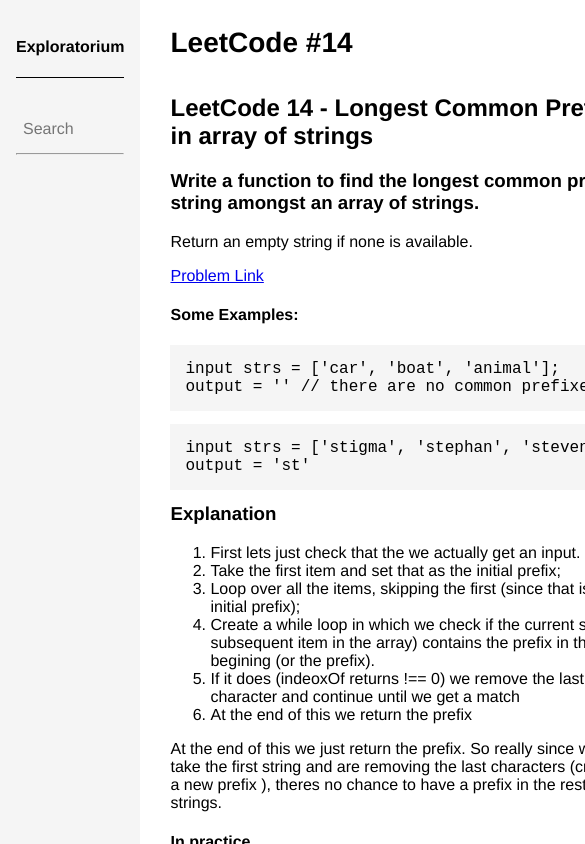
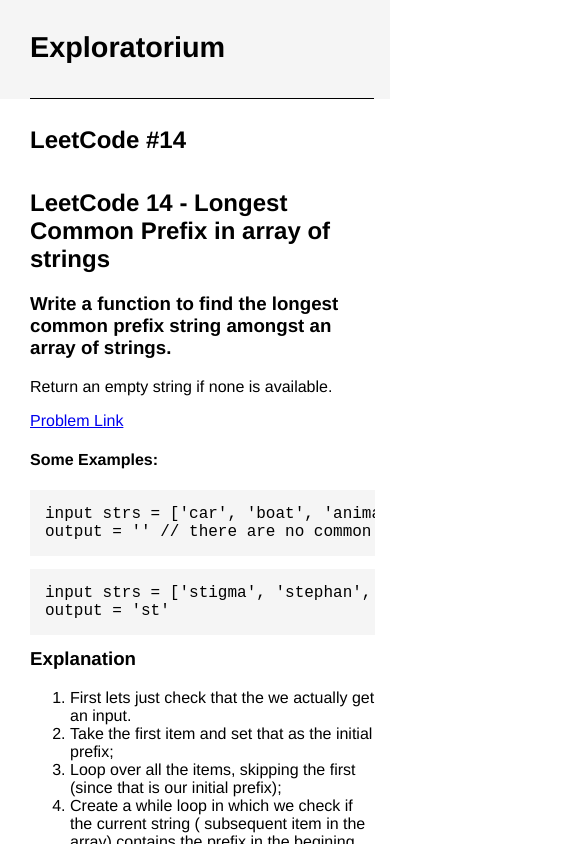
Before and after one commit to youthwar/youthwar.github.io, a Next.js app: page /articles/leetCode/14_longest_prefix in a window 390 px wide. Shown: the top 844 px of the page, 585 px wide, since content can reach past the window. Built offline with nearby package versions, Linux system fonts and the light colour scheme.

Commit message:
style updates (#10)

```diff
--- a/components/layout/primitives/blogGrid.jsx
+++ b/components/layout/primitives/blogGrid.jsx
@@ -2,5 +2,5 @@
 
 export const BlogGrid = styled.div({
   display: 'flex',
-  flexDirection: 'column'
+  flexDirection: 'column',
 });
--- a/components/layout/primitives/blogSection.jsx
+++ b/components/layout/primitives/blogSection.jsx
@@ -4,6 +4,7 @@
   background: 'white',
   width: '100%',
   display: 'flex',
+
   borderBottom: '1px solid #ccc',
   paddingBottom: '30px',
   marginBottom: '30px',
@@ -25,6 +26,9 @@
     'tr:nth-child(even)': {
       backgroundColor: '#f2f2f2'
     }
+  },
+  '@media (max-width: 1025px)': {
+    flexDirection: 'column'
   }
 
 });
--- a/components/layout/primitives/grid.jsx
+++ b/components/layout/primitives/grid.jsx
@@ -1,22 +1,18 @@
 import styled from 'styled-components';
-
-const media = {
-  xs: (styles) => `
-    @media only screen and (max-width: 480px) {
-      ${styles}
-    }
-  `
-};
 
 export const Grid = styled.div({
 
 });
 
 export const Row = styled.div({
-  display: 'flex'
+  display: 'flex',
+  '@media (max-width: 1025px)': {
+    flexDirection: 'column',
+  }
 });
 
 
 export const Col = styled.div({
   flex: (props) => props.size,
+
 });
--- a/components/layout/primitives/leftNav.jsx
+++ b/components/layout/primitives/leftNav.jsx
@@ -4,5 +4,10 @@
   background: 'whitesmoke',
   minHeight: '100vh',
   height: '100%',
-  padding: '2em 1em'
+  padding: '2em 1em',
+  '@media (max-width: 1025px)': {
+    height: 35,
+    minHeight: 35,
+    paddingLeft: 30
+  }
 });
--- a/components/layout/primitives/leftSection.jsx
+++ b/components/layout/primitives/leftSection.jsx
@@ -8,6 +8,9 @@
   },
 
   'pre': {
-    padding: '15px'
+    padding: '15px',
+    '@media (max-width: 1025px)': {
+      overflow: 'scroll'
+    }
   }
 });
--- a/components/layout/primitives/logo.jsx
+++ b/components/layout/primitives/logo.jsx
@@ -6,9 +6,11 @@
   color: '#000',
   textDecoration: 'none',
   borderBottom: '1px solid #000',
-  paddingBottom: '15px',
+  paddingBottom: '36px',
   marginBottom: '15px',
   width: '100%',
   display: 'block',
-
+  '@media (max-width: 1025px)': {
+    fontSize: '1.8em'
+  }
 });
--- a/components/layout/primitives/postList.jsx
+++ b/components/layout/primitives/postList.jsx
@@ -2,7 +2,7 @@
 
 export const PostList = styled.div({
   borderBottom: '1px solid #ccc',
-  padding: '20px',
+  padding: '30px',
   cursor: 'pointer',
   '&:hover': {
     background: 'whitesmoke'
--- a/components/layout/primitives/postTitle.jsx
+++ b/components/layout/primitives/postTitle.jsx
@@ -2,7 +2,7 @@
 
 export const PostTitle = styled.div({
   fontWeight: 800,
-  fontSize: '28px',
+  fontSize: '1.5em',
   color: '#000',
   textDecoration: 'none',
   padding: '12px 0px 0 30px',
--- a/components/layout/primitives/rightSection.jsx
+++ b/components/layout/primitives/rightSection.jsx
@@ -10,4 +10,14 @@
     }
   },
 
+  '@media (max-width: 1025px)': {
+    paddingLeft: 30,
+    paddingright: 30,
+    'pre': {
+      overflow: 'scroll',
+      padding: 30
+    }
+  }
+
+
 })
--- a/pages/articles/leetCode/14_longest_prefix/index.mdx
+++ b/pages/articles/leetCode/14_longest_prefix/index.mdx
@@ -69,7 +69,7 @@
 
   <RightSection size={8} height={380} >
 
-  ## My Headline
+  ## Code
 
   <Editor code={LongestPrefix} />
 
```
